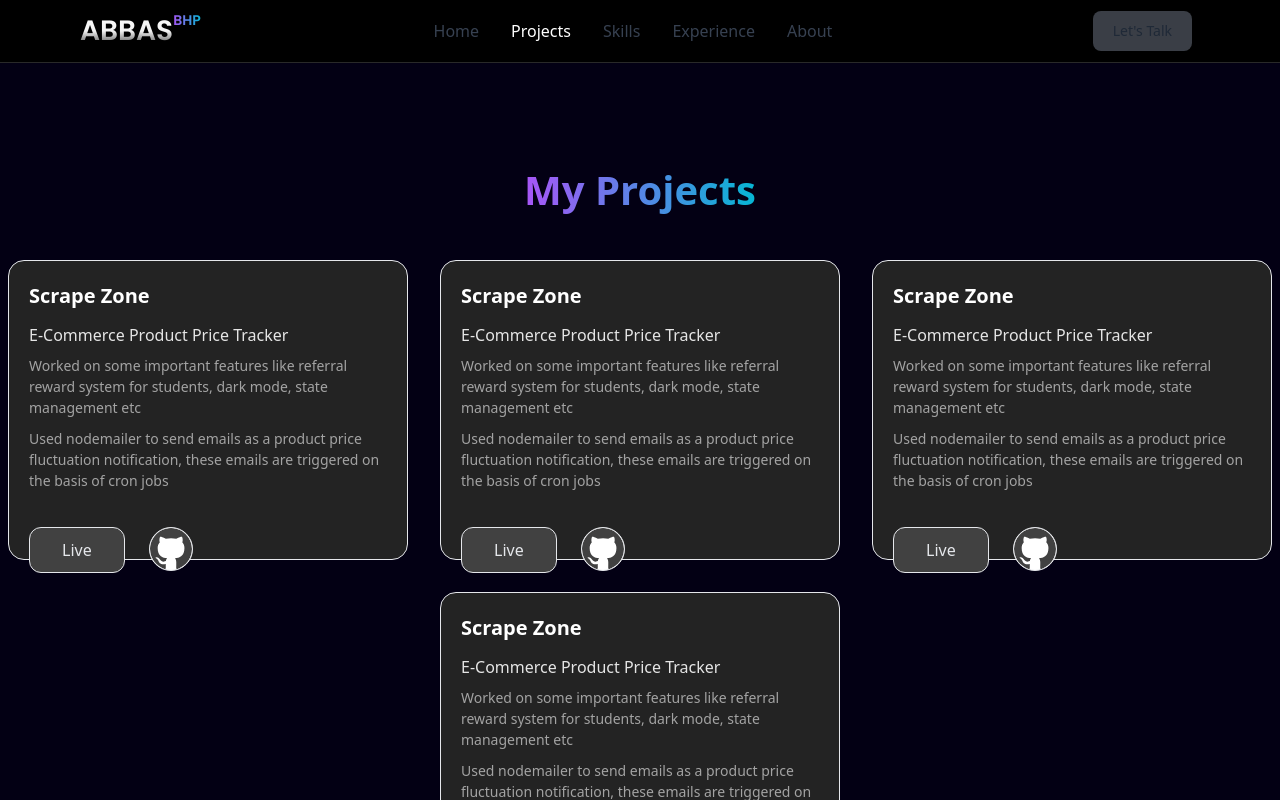
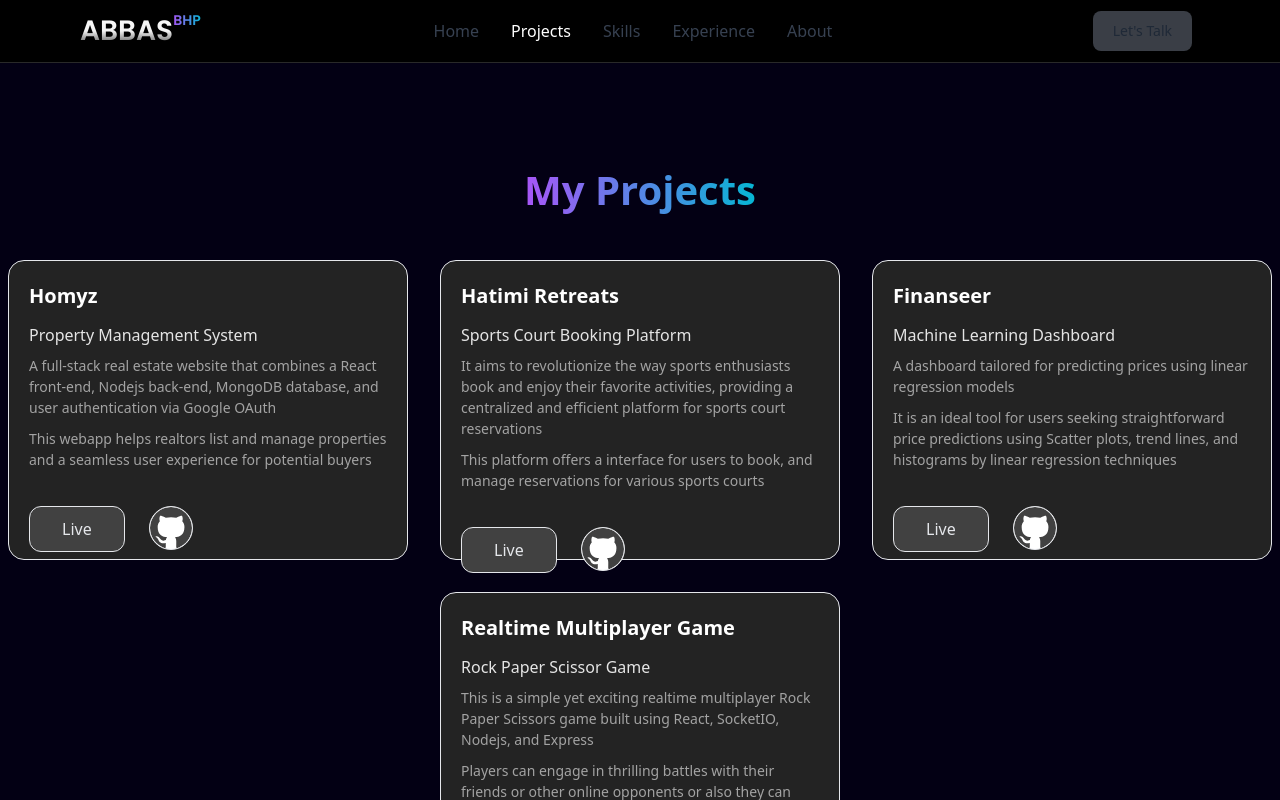
Before and after one commit to Abbas-Dev-786/portfolio, a React (Vite) app in the folder client/: page /projects in a window 1280 px wide. Shown: the top 800 px of the page. Built offline with nearby package versions, Linux system fonts and the light colour scheme; a web font is replaced by a local one; what react-locomotive-scroll would draw is missing.

Commit message:
added animated routes and updated projects data

```diff
--- a/client/src/App.tsx
+++ b/client/src/App.tsx
@@ -1,17 +1,11 @@
 import { useRef } from "react";
-import { Route, Routes } from "react-router-dom";
 import { LocomotiveScrollProvider } from "react-locomotive-scroll";
 import "locomotive-scroll/src/locomotive-scroll.scss";
 
-import Home from "./pages/Home";
-import Projects from "./pages/Projects";
-import Skills from "./pages/Skills";
-import Experience from "./pages/Experience";
-import About from "./pages/About";
-import Contact from "./pages/Contact";
-
 import Footer from "./components/common/Footer";
 import Navbar from "./components/common/Navbar";
+import ScrollToTop from "./components/common/ScrollToTop";
+import AnimatedRoutes from "./pages/AnimatedRoutes";
 
 const App = () => {
   const containerRef = useRef(null);
@@ -33,14 +27,9 @@ const App = () => {
         ref={containerRef}
       >
         <Navbar />
-        <Routes>
-          <Route path="/" element={<Home />} />
-          <Route path="/projects" element={<Projects />} />
-          <Route path="/skills" element={<Skills />} />
-          <Route path="/experience" element={<Experience />} />
-          <Route path="/about" element={<About />} />
-          <Route path="/contact" element={<Contact />} />
-        </Routes>
+        <ScrollToTop />
+
+        <AnimatedRoutes />
 
         <Footer />
       </div>
--- /dev/null
+++ b/client/src/components/common/ScrollToTop.tsx
@@ -0,0 +1,16 @@
+import { useEffect } from "react";
+import { useLocation } from "react-router-dom";
+
+const ScrollToTop = () => {
+  // Extracts pathname property(key) from an object
+  const { pathname } = useLocation();
+
+  // Automatically scrolls to top whenever pathname changes
+  useEffect(() => {
+    window.scrollTo(0, 0);
+  }, [pathname]);
+
+  return null;
+};
+
+export default ScrollToTop;
--- a/client/src/components/projects/ProjectContainer.tsx
+++ b/client/src/components/projects/ProjectContainer.tsx
@@ -1,41 +1,42 @@
+import { Link } from "react-router-dom";
 import ProjectCard from "./ProjectCard";
 
 const data = [
   {
     id: 1,
-    name: "Scrape Zone",
-    title: "E-Commerce Product Price Tracker",
+    name: "Homyz",
+    title: "Property Management System",
     description:
-      "Worked on some important features like referral reward system for students, dark mode, state management etc.Used nodemailer to send emails as a product price fluctuation notification, these emails are triggered on the basis of cron jobs.",
-    siteLink: "https://scrape-zon.vercel.app/",
-    repoLink: "https://github.com/rahulmore01/scrapeZon",
+      "A full-stack real estate website that combines a React front-end, Nodejs back-end, MongoDB database, and user authentication via Google OAuth. This webapp helps realtors list and manage properties and a seamless user experience for potential buyers.",
+    siteLink: "https://homyz-amb.netlify.app/",
+    repoLink: "https://github.com/Abbas-Dev-786/homyz",
+  },
+  {
+    id: 2,
+    name: "Hatimi Retreats",
+    title: "Sports Court Booking Platform",
+    description:
+      "It  aims to revolutionize the way sports enthusiasts book and enjoy their favorite activities, providing a centralized and efficient platform for sports court reservations.This platform offers a interface for users to  book, and manage reservations for various sports courts.",
+    siteLink: "https://sports.hatimiproperties.com/",
+    repoLink: "https://github.com/Abbas-Dev-786/Hatimi_retreats",
+  },
+  {
+    id: 3,
+    name: "Finanseer",
+    title: "Machine Learning Dashboard",
+    description:
+      "A dashboard tailored for predicting prices using linear regression models. It is an ideal tool for users seeking straightforward price predictions using Scatter plots, trend lines, and histograms by linear regression techniques.",
+    siteLink: "https://finanseer-ruby.vercel.app/",
+    repoLink: "https://github.com/Abbas-Dev-786/finanseer",
   },
   {
     id: 4,
-    name: "Scrape Zone",
-    title: "E-Commerce Product Price Tracker",
+    name: "Realtime Multiplayer Game",
+    title: "Rock Paper Scissor Game",
     description:
-      "Worked on some important features like referral reward system for students, dark mode, state management etc.Used nodemailer to send emails as a product price fluctuation notification, these emails are triggered on the basis of cron jobs.",
-    siteLink: "https://scrape-zon.vercel.app/",
-    repoLink: "https://github.com/rahulmore01/scrapeZon",
-  },
-  {
-    id: 2,
-    name: "Scrape Zone",
-    title: "E-Commerce Product Price Tracker",
-    description:
-      "Worked on some important features like referral reward system for students, dark mode, state management etc.Used nodemailer to send emails as a product price fluctuation notification, these emails are triggered on the basis of cron jobs.",
-    siteLink: "https://scrape-zon.vercel.app/",
-    repoLink: "https://github.com/rahulmore01/scrapeZon",
-  },
-  {
-    id: 3,
-    name: "Scrape Zone",
-    title: "E-Commerce Product Price Tracker",
-    description:
-      "Worked on some important features like referral reward system for students, dark mode, state management etc.Used nodemailer to send emails as a product price fluctuation notification, these emails are triggered on the basis of cron jobs.",
-    siteLink: "https://scrape-zon.vercel.app/",
-    repoLink: "https://github.com/rahulmore01/scrapeZon",
+      "This is a simple yet exciting realtime multiplayer Rock Paper Scissors game built using React, SocketIO, Nodejs, and Express. Players can engage in thrilling battles with their friends or other online opponents or also they can play with bot.",
+    siteLink: "https://rrp-amb.netlify.app/",
+    repoLink: "https://github.com/Abbas-Dev-786/rrp",
   },
 ];
 
@@ -50,6 +51,13 @@ const ProjectContainer = () => {
           <ProjectCard key={el.id} {...el} />
         ))}
       </div>
+
+      <Link
+        to="/projects"
+        className="px-6 py-3 text-l font-semibold button-primary hover:bg-purple-700 text-center text-white cursor-pointer rounded-lg max-w-[200px] mt-10"
+      >
+        View More Projects!
+      </Link>
     </div>
   );
 };
--- a/client/src/pages/About.tsx
+++ b/client/src/pages/About.tsx
@@ -1,8 +1,15 @@
+import { motion } from "framer-motion";
 import { Link } from "react-router-dom";
 
 const About = () => {
   return (
-    <div className="w-full min-h-[75vh] mt-20" data-scroll-section>
+    <motion.div
+      initial={{ width: 0 }}
+      animate={{ width: "100%" }}
+      exit={{ x: window.innerWidth, transition: { duration: 0.4 } }}
+      className="w-full min-h-[75vh] mt-20"
+      data-scroll-section
+    >
       <div className="min-h-[75vh] w-100 flex flex-col gap-5 items-center justify-center text-white">
         <h1 className="text-[50px]">Working on this page ⚒</h1>
         <Link
@@ -12,7 +19,7 @@ const About = () => {
           Back to Home
         </Link>
       </div>
-    </div>
+    </motion.div>
   );
 };
 
--- /dev/null
+++ b/client/src/pages/AnimatedRoutes.tsx
@@ -0,0 +1,28 @@
+import { AnimatePresence } from "framer-motion";
+import { Route, Routes, useLocation } from "react-router-dom";
+
+import Home from "./Home";
+import Projects from "./Projects";
+import Skills from "./Skills";
+import Experience from "./Experience";
+import About from "./About";
+import Contact from "./Contact";
+
+const AnimatedRoutes = () => {
+  const location = useLocation();
+
+  return (
+    <AnimatePresence>
+      <Routes location={location} key={location.pathname}>
+        <Route path="/" element={<Home />} />
+        <Route path="/projects" element={<Projects />} />
+        <Route path="/skills" element={<Skills />} />
+        <Route path="/experience" element={<Experience />} />
+        <Route path="/about" element={<About />} />
+        <Route path="/contact" element={<Contact />} />
+      </Routes>
+    </AnimatePresence>
+  );
+};
+
+export default AnimatedRoutes;
--- a/client/src/pages/Contact.tsx
+++ b/client/src/pages/Contact.tsx
@@ -1,6 +1,11 @@
+import { motion } from "framer-motion";
+
 const Contact = () => {
   return (
-    <div
+    <motion.div
+      initial={{ width: 0 }}
+      animate={{ width: "100%" }}
+      exit={{ x: window.innerWidth, transition: { duration: 0.4 } }}
       className="w-full min-h-[75vh] mt-20 flex flex-col gap-10 items-center justify-center"
       data-scroll-section
     >
@@ -64,7 +69,7 @@ const Contact = () => {
           <p>+91-6232747253</p>
         </a>
       </div>
-    </div>
+    </motion.div>
   );
 };
 
--- a/client/src/pages/Experience.tsx
+++ b/client/src/pages/Experience.tsx
@@ -1,10 +1,17 @@
+import { motion } from "framer-motion";
 import ExperienceContainer from "../components/experience/ExperienceContainer";
 
 const Experience = () => {
   return (
-    <div className="w-100 min-h-[75vh] mt-20" data-scroll-section>
+    <motion.div
+      className="w-100 min-h-[75vh] mt-20"
+      initial={{ width: 0 }}
+      animate={{ width: "100%" }}
+      exit={{ x: window.innerWidth, transition: { duration: 0.4 } }}
+      data-scroll-section
+    >
       <ExperienceContainer />
-    </div>
+    </motion.div>
   );
 };
 
--- a/client/src/pages/Home.tsx
+++ b/client/src/pages/Home.tsx
@@ -1,8 +1,8 @@
-import GetInTouch from "../components/common/GetInTouch";
-import ExperienceContainer from "../components/experience/ExperienceContainer";
 import HeroSection from "../components/home/HeroSection";
 import ProjectContainer from "../components/projects/ProjectContainer";
 import SkillSection from "../components/skills/SkillSection";
+import ExperienceContainer from "../components/experience/ExperienceContainer";
+import GetInTouch from "../components/common/GetInTouch";
 
 const Home = () => {
   return (
--- a/client/src/pages/Projects.tsx
+++ b/client/src/pages/Projects.tsx
@@ -1,10 +1,17 @@
+import { motion } from "framer-motion";
 import ProjectContainer from "../components/projects/ProjectContainer";
 
 const Projects = () => {
   return (
-    <div className="w-full min-h-[75vh] mt-40" data-scroll-section>
+    <motion.div
+      initial={{ width: 0 }}
+      animate={{ width: "100%" }}
+      exit={{ x: window.innerWidth, transition: { duration: 0.4 } }}
+      className="w-full min-h-[75vh] mt-40"
+      data-scroll-section
+    >
       <ProjectContainer />
-    </div>
+    </motion.div>
   );
 };
 
--- a/client/src/pages/Skills.tsx
+++ b/client/src/pages/Skills.tsx
@@ -1,10 +1,17 @@
+import { motion } from "framer-motion";
 import SkillSection from "../components/skills/SkillSection";
 
 const Skills = () => {
   return (
-    <div className="w-full min-h-[75vh] mt-20" data-scroll-section>
+    <motion.div
+      initial={{ width: 0 }}
+      animate={{ width: "100%" }}
+      exit={{ x: window.innerWidth, transition: { duration: 0.4 } }}
+      className="w-full min-h-[75vh] mt-20"
+      data-scroll-section
+    >
       <SkillSection />
-    </div>
+    </motion.div>
   );
 };
 
```
Also changed, not shown: client/src/components/home/HeroContent.tsx (+9 -6 lines).
